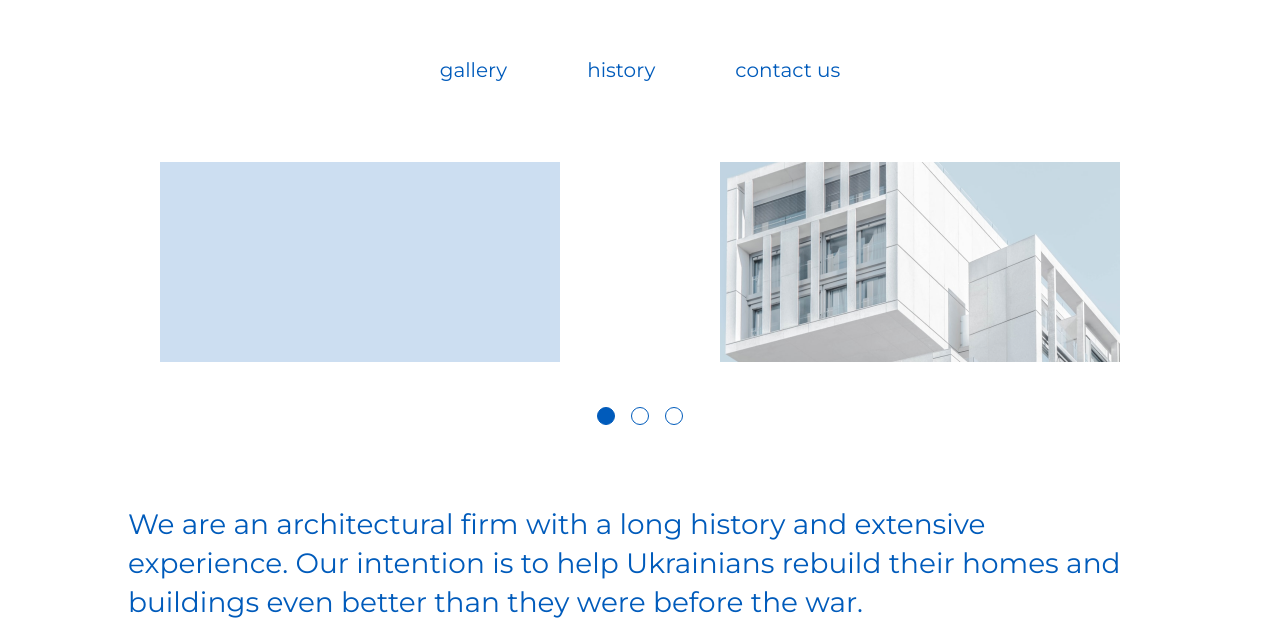
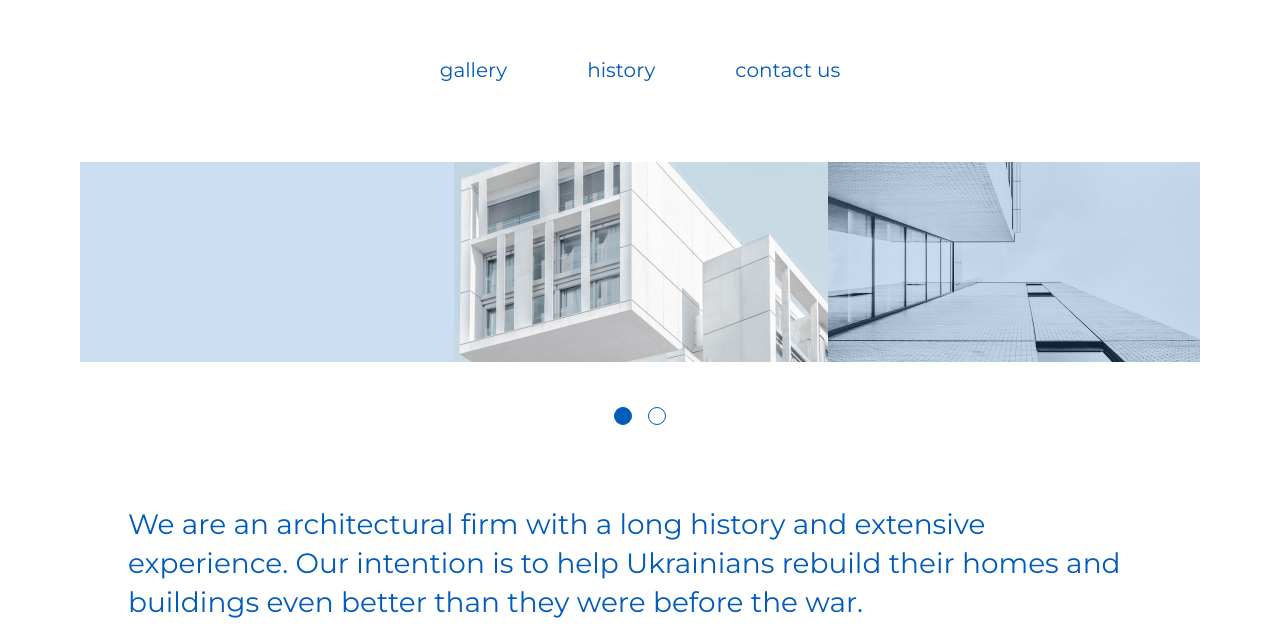
Before and after one commit to LanaRyashchenko/architecture, a plain HTML site: page index.html in a window 1280 px wide. Shown: the part 162-797 px from the top of the page. Drawn offline with Linux system fonts and the light colour scheme.

Commit message:
fix: breakpoint

```diff
--- a/index.html
+++ b/index.html
@@ -67,7 +67,7 @@
               slidesToScroll: 3,
               responsive: [
                 {
-                  breakpoint: 1400,
+                  breakpoint: 1199,
                   settings: {
                     slidesToShow: 2,
                     slidesToScroll: 2
```
Also changed, not shown: style.css (line endings or trailing spaces).
